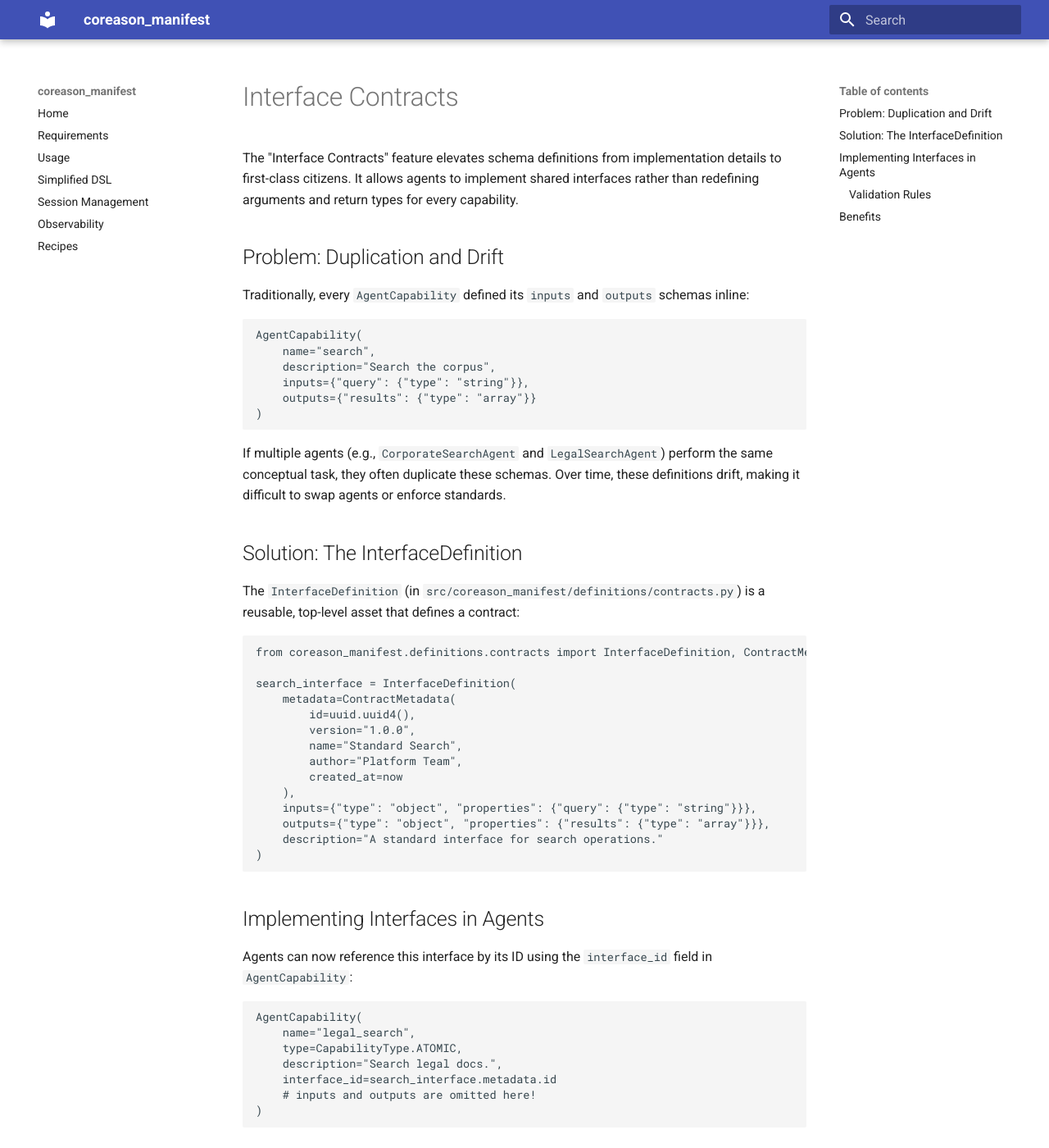
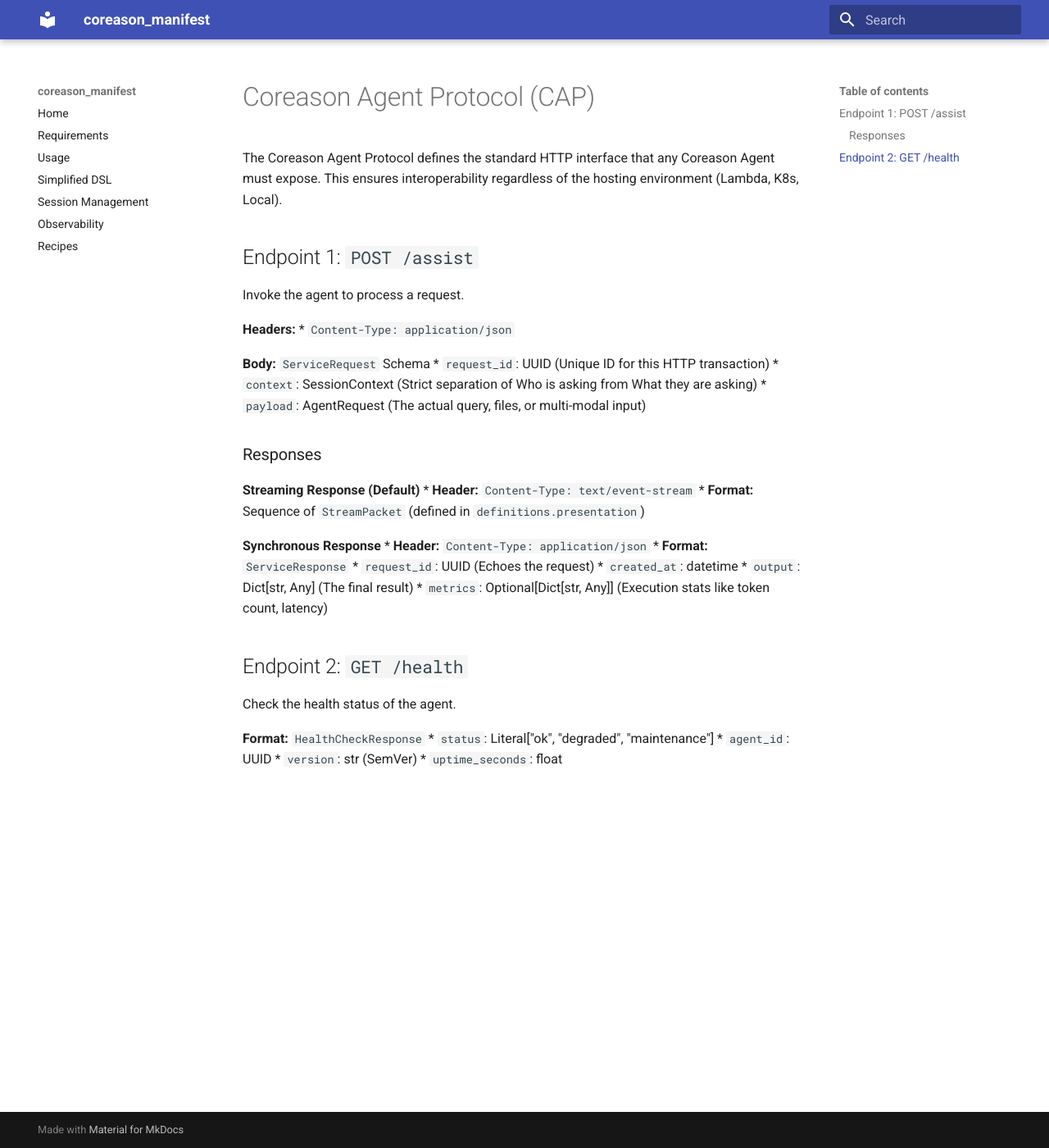
Before and after one commit to CoReason-AI/coreason-manifest, an MkDocs documentation site: the page built from docs/interface_contracts.md, in a window 1280 px wide and 1400 px high. Shown: the whole window at 82% size. Built offline with MkDocs 1.6.1 and Material for MkDocs 9.7.7, drawn with Linux system fonts in a browser that asks for light colours; some of the changed text lies outside the part shown.

Commit message:
feat: implement Coreason Agent Protocol (CAP) and Service Contract
This PR implements the Coreason Agent Protocol (CAP), establishing a standard HTTP interface for agents to ensure interoperability across hosting environments via standardized service envelopes.

**Key Changes:**

* **Core Logic:**
* Defined `ServiceRequest`, `ServiceResponse`, and `HealthCheckResponse` models in `src/coreason_manifest/definitions/service.py`.
* Enforced strict separation of `SessionContext` (metadata) and `AgentRequest` (payload) within the `ServiceRequest`.
* Updated `ServiceContract` to generate OpenAPI specifications using the new request envelopes.
* Ensured all new models are immutable (`frozen=True`) and inherit from `CoReasonBaseModel`.


* **Documentation:**
* Created `docs/interface_contracts.md` documenting the CAP standards (including `POST /assist` and `GET /health` endpoints).
* Updated `docs/transport_layer_specification.md` and `docs/coreason_agent_manifest.md` to reference the new protocol.


* **Testing & Quality Assurance:**
* Added `tests/test_service_contract.py` to verify serialization, strict type checking, and OpenAPI schema compliance.
* Resolved linting issues (line length) and type checking errors (unused ignores) in the test suite.

````diff
--- a/docs/interface_contracts.md
+++ b/docs/interface_contracts.md
@@ -1,67 +1,39 @@
-# Interface Contracts
+# Coreason Agent Protocol (CAP)
 
-The "Interface Contracts" feature elevates schema definitions from implementation details to first-class citizens. It allows agents to implement shared interfaces rather than redefining arguments and return types for every capability.
+The Coreason Agent Protocol defines the standard HTTP interface that any Coreason Agent must expose. This ensures interoperability regardless of the hosting environment (Lambda, K8s, Local).
 
-## Problem: Duplication and Drift
+## Endpoint 1: `POST /assist`
 
-Traditionally, every `AgentCapability` defined its `inputs` and `outputs` schemas inline:
+Invoke the agent to process a request.
 
-```python
-AgentCapability(
-    name="search",
-    description="Search the corpus",
-    inputs={"query": {"type": "string"}},
-    outputs={"results": {"type": "array"}}
-)
-```
+**Headers:**
+* `Content-Type: application/json`
 
-If multiple agents (e.g., `CorporateSearchAgent` and `LegalSearchAgent`) perform the same conceptual task, they often duplicate these schemas. Over time, these definitions drift, making it difficult to swap agents or enforce standards.
+**Body:** `ServiceRequest` Schema
+* `request_id`: UUID (Unique ID for this HTTP transaction)
+* `context`: SessionContext (Strict separation of Who is asking from What they are asking)
+* `payload`: AgentRequest (The actual query, files, or multi-modal input)
 
-## Solution: The InterfaceDefinition
+### Responses
 
-The `InterfaceDefinition` (in `src/coreason_manifest/definitions/contracts.py`) is a reusable, top-level asset that defines a contract:
+**Streaming Response (Default)**
+* **Header:** `Content-Type: text/event-stream`
+* **Format:** Sequence of `StreamPacket` (defined in `definitions.presentation`)
 
-```python
-from coreason_manifest.definitions.contracts import InterfaceDefinition, ContractMetadata
+**Synchronous Response**
+* **Header:** `Content-Type: application/json`
+* **Format:** `ServiceResponse`
+    * `request_id`: UUID (Echoes the request)
+    * `created_at`: datetime
+    * `output`: Dict[str, Any] (The final result)
+    * `metrics`: Optional[Dict[str, Any]] (Execution stats like token count, latency)
 
-search_interface = InterfaceDefinition(
-    metadata=ContractMetadata(
-        id=uuid.uuid4(),
-        version="1.0.0",
-        name="Standard Search",
-        author="Platform Team",
-        created_at=now
-    ),
-    inputs={"type": "object", "properties": {"query": {"type": "string"}}},
-    outputs={"type": "object", "properties": {"results": {"type": "array"}}},
-    description="A standard interface for search operations."
-)
-```
+## Endpoint 2: `GET /health`
 
-## Implementing Interfaces in Agents
+Check the health status of the agent.
 
-Agents can now reference this interface by its ID using the `interface_id` field in `AgentCapability`:
-
-```python
-AgentCapability(
-    name="legal_search",
-    type=CapabilityType.ATOMIC,
-    description="Search legal docs.",
-    interface_id=search_interface.metadata.id
-    # inputs and outputs are omitted here!
-)
-```
-
-### Validation Rules
-
-The `AgentCapability` model enforces the following validation logic:
-
-1.  **Reference OR Inline**: You must provide either an `interface_id` **OR** both `inputs` and `outputs`.
-2.  **Overriding**: You *can* provide both. In this case, the inline `inputs`/`outputs` act as an override or specific implementation detail of the interface (though strictly adhering to the interface contract is best practice).
-3.  **Runtime Integrity**: The `AgentDefinition.validate_input()` method will check if `inputs` are present. If an agent uses an `interface_id` without inline schemas, the runtime (e.g., the Engine) is responsible for resolving the `interface_id` to the actual schema before validation. The manifest library itself acts as a data container and will raise a `ValueError` if you try to validate against a missing schema locally.
-
-## Benefits
-
-*   **Standardization**: Enforce a "Search" or "Reasoning" standard across the organization.
-*   **Interoperability**: Clients can code against the Interface ID, knowing any agent implementing it will accept the same payload.
-*   **Maintainability**: Update the interface once, and the "contract" propagates (versioning applies).
+**Format:** `HealthCheckResponse`
+* `status`: Literal["ok", "degraded", "maintenance"]
+* `agent_id`: UUID
+* `version`: str (SemVer)
+* `uptime_seconds`: float
````
Also changed, not shown: docs/coreason_agent_manifest.md (+1 -0 lines), docs/transport_layer_specification.md (+23 -8 lines), 2 other files.
